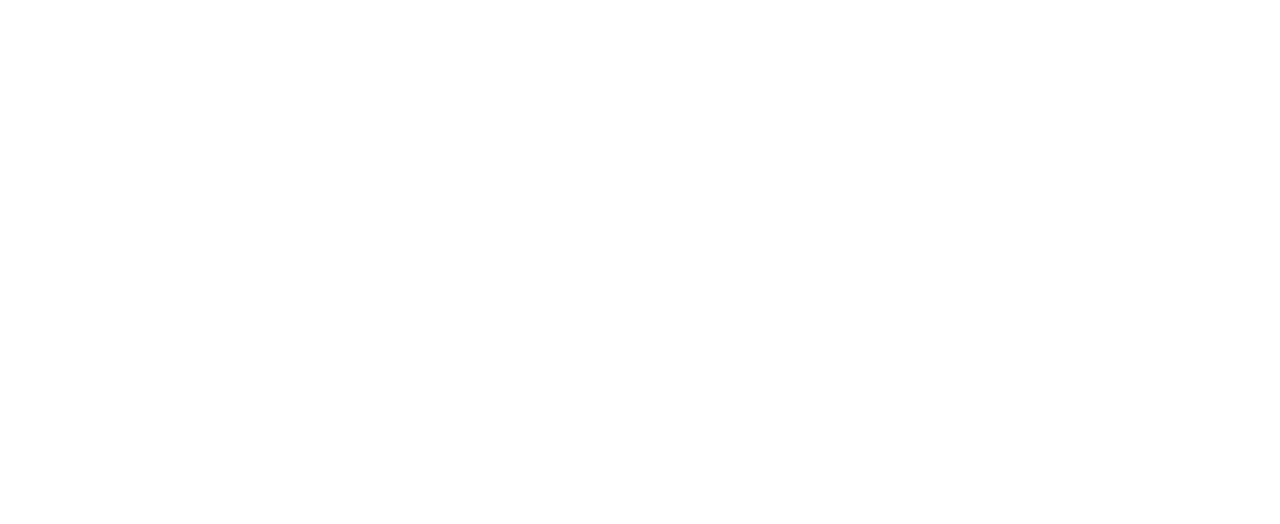
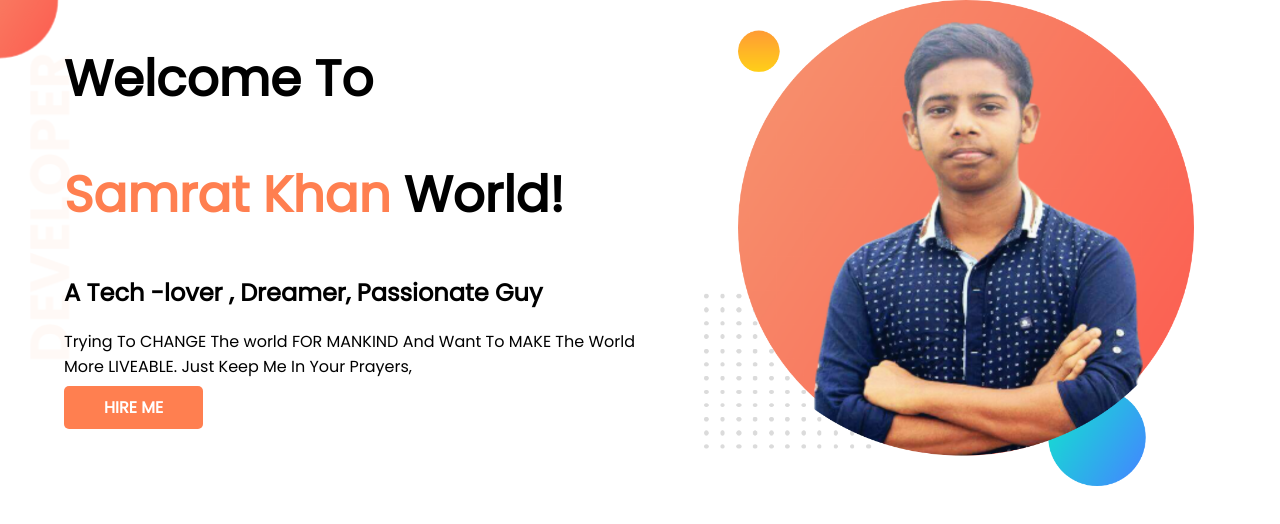
Before and after one commit to samratkhan15/developer-portfolio, a plain HTML site: page index.html in a window 1280 px wide. Drawn offline with Linux system fonts and the light colour scheme.

Commit message:
first commit

```diff
--- a/index.html
+++ b/index.html
@@ -4,10 +4,26 @@
     <meta charset="UTF-8">
     <meta http-equiv="X-UA-Compatible" content="IE=edge">
     <meta name="viewport" content="width=device-width, initial-scale=1.0">
-    <title> Samrat Portfolio</title>
+    <title> Samrat Khan Portfolio</title>
+    <link rel="preconnect" href="https://fonts.googleapis.com">
+    <link rel="preconnect" href="https://fonts.gstatic.com" crossorigin>
+    <link href="https://fonts.googleapis.com/css2?family=Dancing+Script&family=Poppins&display=swap" rel="stylesheet">
     <link rel="stylesheet" href="style.css">
 </head>
 <body>
 
+    <section class="top-banner">
+        <div class="half-width">
+            <h1>Welcome To</h1>
+        <h1><span class="oranger-color"> Samrat Khan</span> World!</h1>
+        <h2>A Tech -lover , Dreamer,  Passionate  Guy</h2>
+        <p>Trying To CHANGE The world FOR MANKIND And Want  To MAKE The World More LIVEABLE. Just Keep  Me  In  Your Prayers,</p>
+        <a class="link-button" target="_blank" href="https://www.facebook.com/profile.php?id=100043456890012">HIRE ME</a>
+    </div>
+    <div class="half-width">
+        <img src="images/samrat web.png" alt="">
+    </div>
+    </section>
+
 </body>
 </html>
--- a/style.css
+++ b/style.css
@@ -0,0 +1,34 @@
+body{
+    font-family: 'Dancing Script', cursive;
+     font-family: 'Poppins', sans-serif;
+     margin: 0;
+}
+h1{
+    font-size: 50px;
+}
+.oranger-color{
+    color: coral;
+}
+section{
+    display:flex ;
+}
+.half-width{
+    width: 50%;
+    padding-left: 5%;
+}
+.half-width img{
+    width: 85%;
+}
+.link-button{
+    background-color: coral;
+    text-decoration: none;
+    padding: 10px 40px;
+    border-radius: 5px;
+    background-image: linear-gradient(tomato salmon);
+    color: white;
+    font-weight: 700;
+}
+.top-banner{
+    background-image:url(images/top-banner.png);
+    background-repeat: no-repeat;
+}
```
Also changed, not shown: images/dream-bg.png (added), images/exp-bg.png (added), images/jhankar.png (added), images/jhankar2.png (added), images/my-bg.png (added), images/my-bg2.png (added), images/samrat web.png (added), images/samrat web2.png (added), images/top-banner.png (added), showOff/somrat 2.jpg (added), showOff/somrat3.jpg (added), 7 other files.
